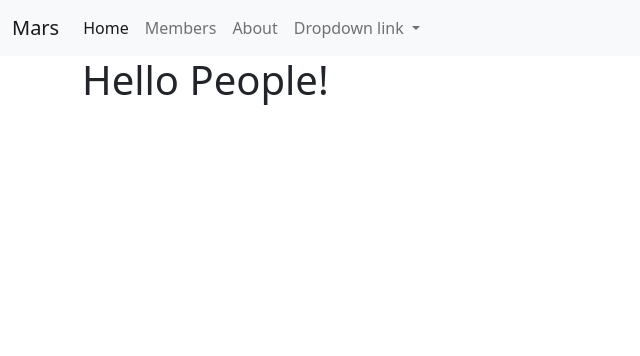
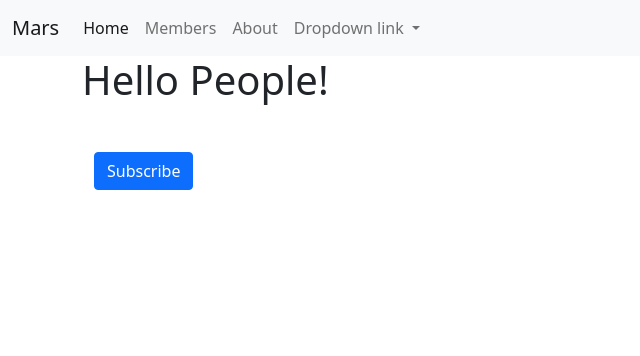
Before and after one commit to shinchri/Mars-Fitness, a Flask app: page / in a window 1280 px wide. Shown: the top 356 px of the page, without its empty margins (0-640 px from the left). Run offline with Flask 2, Linux system fonts and the light colour scheme.

Commit message:
feat: Add button for subscription

```diff
--- a/templates/pages/home.html
+++ b/templates/pages/home.html
@@ -4,4 +4,8 @@
 
 <h1>Hello People!</h1>
 
+<div class="container mt-5">
+    <button type="submit" class="btn btn-primary" id="submitBtn">Subscribe</button>
+</div>
+
 {% endblock%}
```
